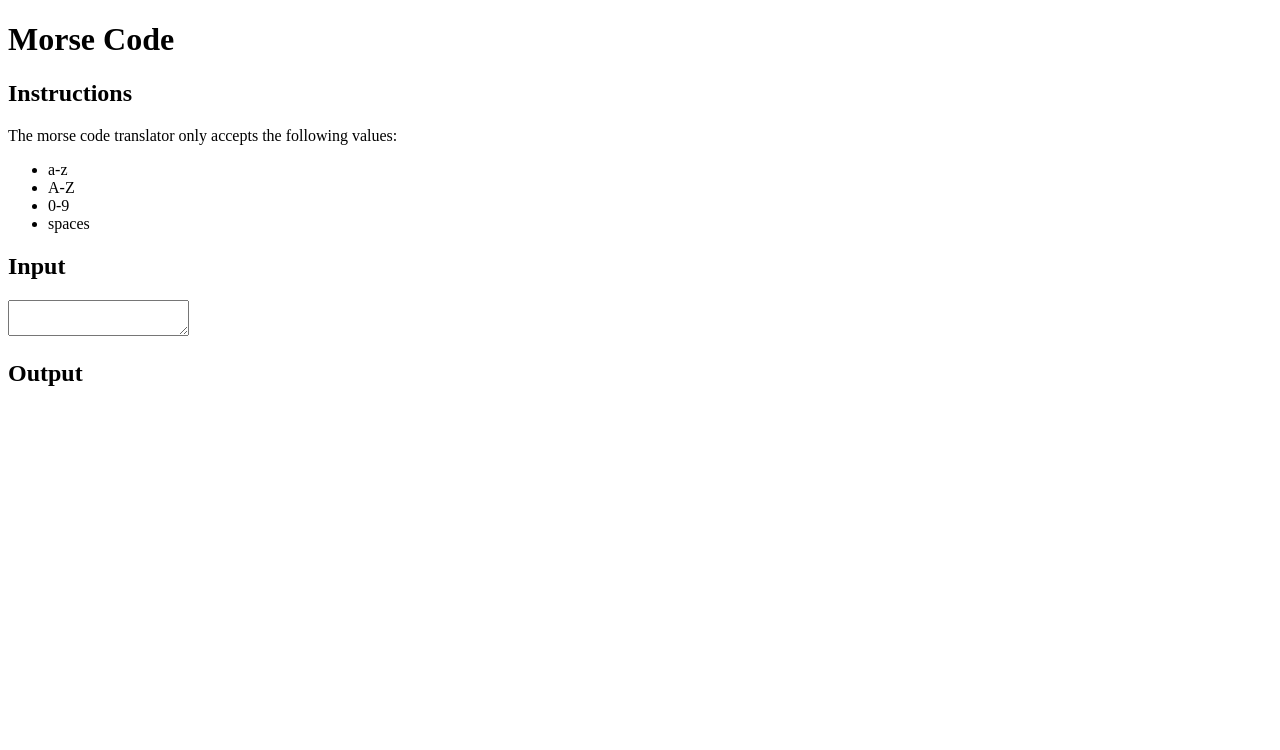
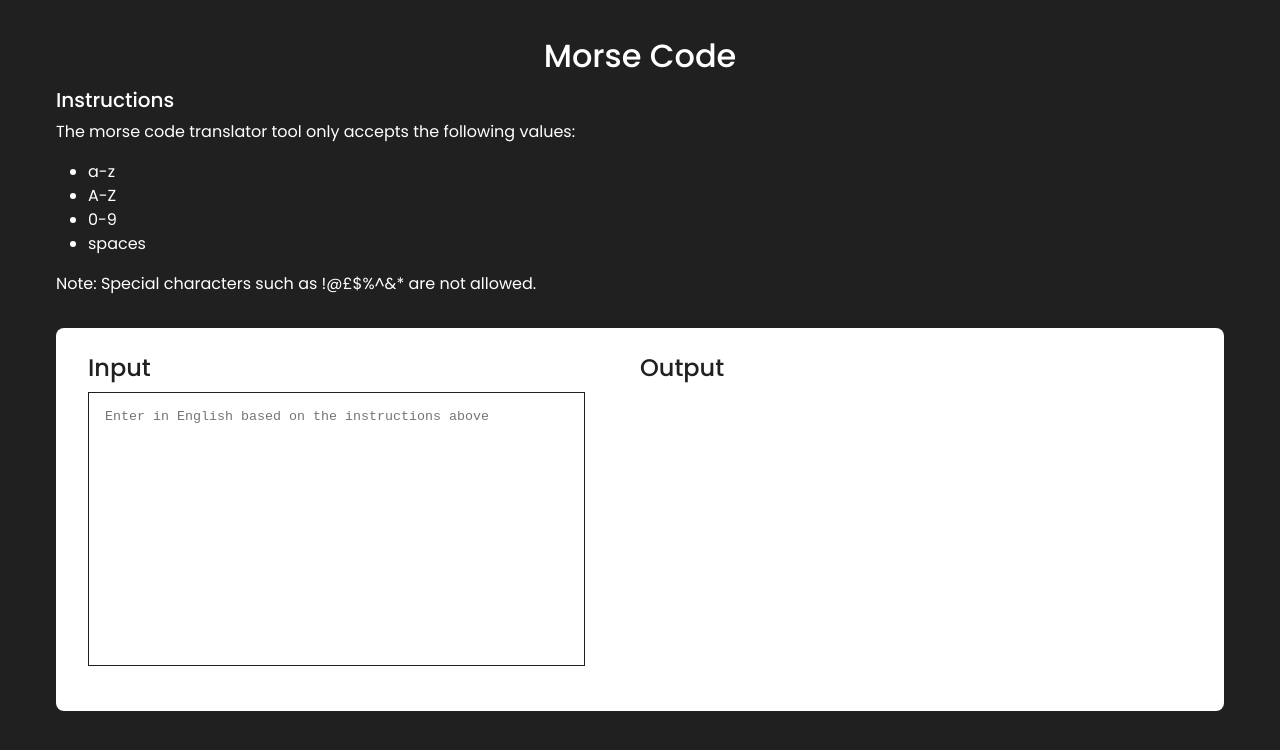
Before and after one commit to khorh/tools-morse, a website with bundled scripts: page index.html in a window 1280 px wide. Built offline with nearby package versions, Linux system fonts and the light colour scheme.

Commit message:
updated the design of the project

```diff
--- /dev/null
+++ b/assets/styles/abstracts/_index.scss
@@ -0,0 +1 @@
+@forward "./variables";
--- /dev/null
+++ b/assets/styles/abstracts/_variables.scss
@@ -0,0 +1,6 @@
+/* font-families */
+$font-family-primary: "Poppins", sans-serif;
+
+/* colors */
+$color-primary-main: #202020;
+$color-neutral-light: #ffffff;
--- /dev/null
+++ b/assets/styles/atoms/_index.scss
@@ -0,0 +1,2 @@
+@forward "./text-area";
+@forward "./typo";
--- /dev/null
+++ b/assets/styles/atoms/_text-area.scss
@@ -0,0 +1,10 @@
+@use "../abstracts" as *;
+
+/* text area */
+
+.text-area {
+  width: 90%;
+  resize: none;
+  border: 1px solid $color-primary-main;
+  padding: 16px;
+}
--- /dev/null
+++ b/assets/styles/atoms/_typo.scss
@@ -0,0 +1,37 @@
+@use '../abstracts' as *;
+
+/* typography */
+h1, h2, h3, h4, h5, p, li {
+  margin: 0;
+}
+
+h1 {
+  font-size: 1rem;
+  font-weight: 500;
+  line-height: 1.5rem;
+}
+
+h2 {
+  font-size: 0.75rem;
+  font-weight: 500;
+  line-height: 1.5rem;
+}
+
+h3 {
+  font-size: 0.625rem;
+  font-weight: 500;
+  line-height: 1.25rem;
+}
+
+p {
+  font-size: 0.5rem;
+  font-weight: 400;
+  line-height: 0.75rem;
+  margin-bottom: 16px;
+}
+
+li {
+  font-size: 0.5rem;
+  font-weight: 400;
+  line-height: 0.75rem;
+}
--- /dev/null
+++ b/assets/styles/molecules/_header-container.scss
@@ -0,0 +1,12 @@
+/* header container */
+
+.header-container {
+  & > h1 {
+    text-align: center;
+  }
+
+  & > ul {
+    padding-left: 32px;
+    margin-bottom: 16px;
+  }
+}
--- /dev/null
+++ b/assets/styles/molecules/_index.scss
@@ -0,0 +1,3 @@
+@forward "./header-container";
+@forward "./main-container";
+@forward "./section-container";
--- /dev/null
+++ b/assets/styles/molecules/_main-container.scss
@@ -0,0 +1,13 @@
+@use "../abstracts" as *;
+
+/* main container */
+
+.main-container {
+  margin: 32px 0 64px;
+  border-radius: 8px;
+  padding: 16px 32px 32px;
+  background-color: $color-neutral-light;
+  color: $color-primary-main;
+  display: flex;
+  justify-content: space-between;
+}
--- /dev/null
+++ b/assets/styles/molecules/_section-container.scss
@@ -0,0 +1,5 @@
+/* section container */
+
+.section-container {
+  width: 50%;
+}
--- /dev/null
+++ b/assets/styles/styles.scss
@@ -0,0 +1,22 @@
+@use "./abstracts" as *;
+@use "./atoms";
+@use "./molecules";
+
+* {
+  margin: 0;
+  box-sizing: border-box;
+  padding: 0;
+}
+
+html {
+  background-color: $color-primary-main;
+  font-size: 32px;
+  font-family: $font-family-primary;
+  color: $color-neutral-light;
+}
+
+body {
+  max-width: 1232px;
+  padding: 0 32px;
+  margin: 32px auto 64px;
+}
--- a/index.html
+++ b/index.html
@@ -9,26 +9,28 @@
       rel="stylesheet"
       href="https://fonts.googleapis.com/css2?family=Poppins:wght@400;500;600&display=swap"
     />
+    <link rel="stylesheet" href="./assets/styles/styles.css" type="text/css" />
     <script src="./assets/scripts/app.js" type="module" defer></script>
   </head>
   <body>
-    <header>
+    <header class="header-container">
       <h1>Morse Code</h1>
-      <h2>Instructions</h2>
-      <p>The morse code translator only accepts the following values:</p>
+      <h3>Instructions</h3>
+      <p>The morse code translator tool only accepts the following values:</p>
       <ul>
         <li>a-z</li>
         <li>A-Z</li>
         <li>0-9</li>
         <li>spaces</li>
       </ul>
+      <p>Note: Special characters such as !@£$%^&* are not allowed.</p>
     </header>
-    <main>
-      <section>
+    <main class="main-container">
+      <section class="section-container">
         <h2>Input</h2>
-        <textarea id="input"></textarea>
+        <textarea id="input" class="text-area" rows="16" placeholder="Enter in English based on the instructions above"></textarea>
       </section>
-      <section>
+      <section class="section-container">
         <h2>Output</h2>
         <p id="output"></p>
       </section>
```
Also changed, not shown: assets/styles/styles.css (added), 1 other file.
